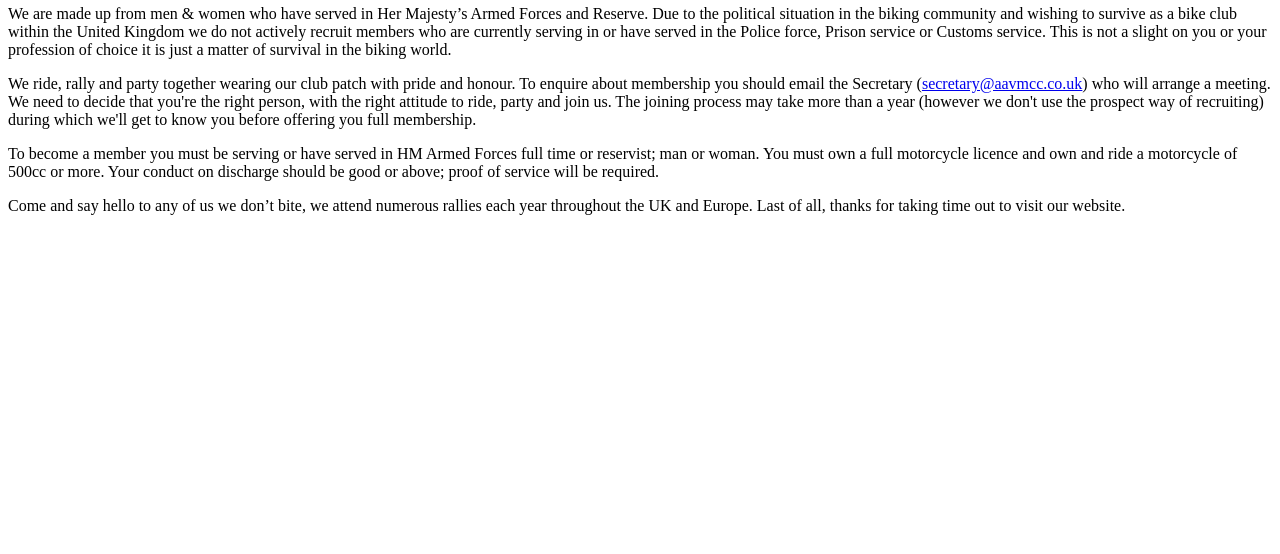
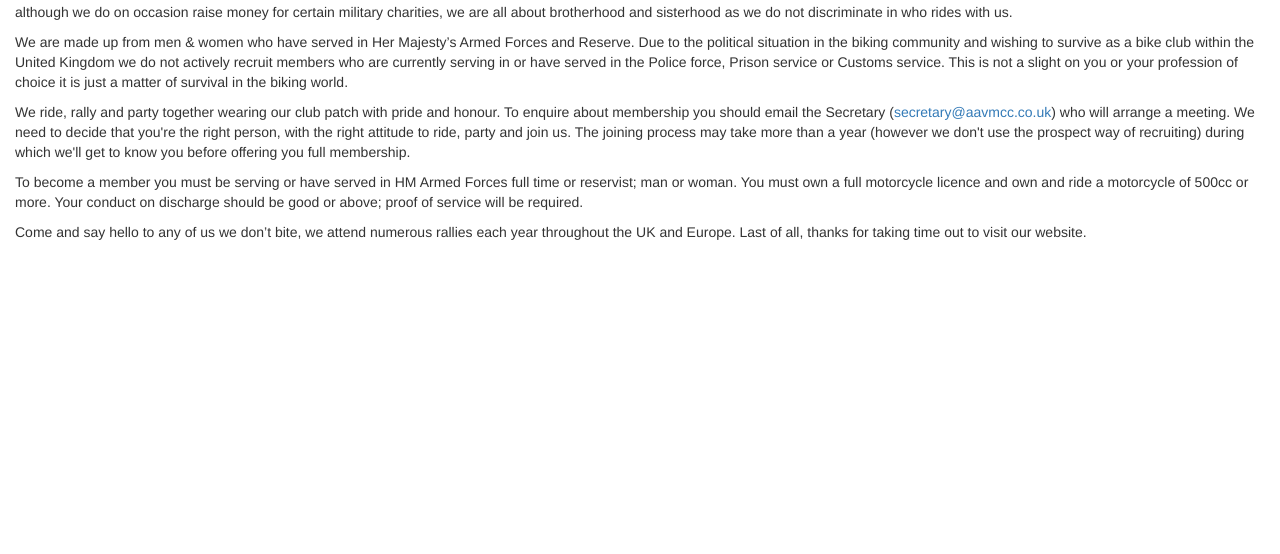
Before and after one commit to shelly2bit/AAVMCC, a plain HTML site: page index.html in a window 1280 px wide. Shown: the part 246-800 px from the top of the page. Drawn offline with nearby package versions, Linux system fonts and the light colour scheme.

Commit message:
Update index.html

```diff
--- a/index.html
+++ b/index.html
@@ -3,7 +3,10 @@
 	<head>
 		<meta charset="UTF-8">
 		<title>All Arms Veterans Motorcycle Club</title>
-		<link src="https://maxcdn.bootstrapcdn.com/bootstrap/3.3.7/css/bootstrap.min.css" rel="stylesheet">
+		<link href="https://maxcdn.bootstrapcdn.com/bootstrap/3.3.7/css/bootstrap.min.css" rel="stylesheet" integrity="sha384-BVYiiSIFeK1dGmJRAkycuHAHRg32OmUcww7on3RYdg4Va+PmSTsz/K68vbdEjh4u" crossorigin="anonymous">
+		<script src="https://ajax.googleapis.com/ajax/libs/jquery/3.1.1/jquery.min.js"></script>
+		<script src="https://maxcdn.bootstrapcdn.com/bootstrap/3.3.7/js/bootstrap.min.js" integrity="sha384-Tc5IQib027qvyjSMfHjOMaLkfuWVxZxUPnCJA7l2mCWNIpG9mGCD8wGNIcPD7Txa" crossorigin="anonymous"></script>
+		<meta name="viewport" content="width=device-width, initial-scale=1">
 		<link src="css/aavmcc.css" rel="stylesheet">
 	</head>
 	<body>
@@ -15,7 +18,7 @@
 				We few, we happy few, we band of brothers; For he to-day that sheds his blood with me shall be my brother
 			</blockquote>
 		</header>
-		<main>
+		<main class="container-fluid">
 			<article>
 				<header>
 					<h2>About Us</h2>
```
